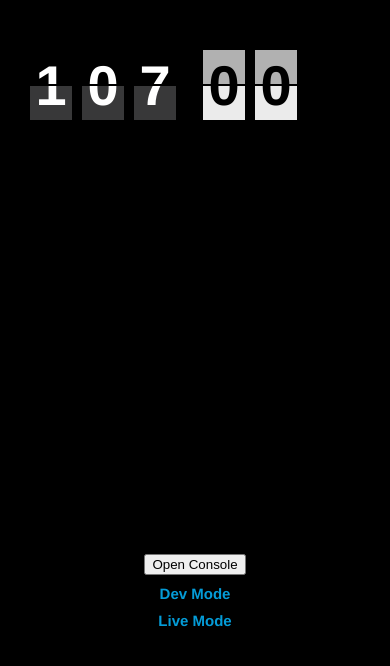
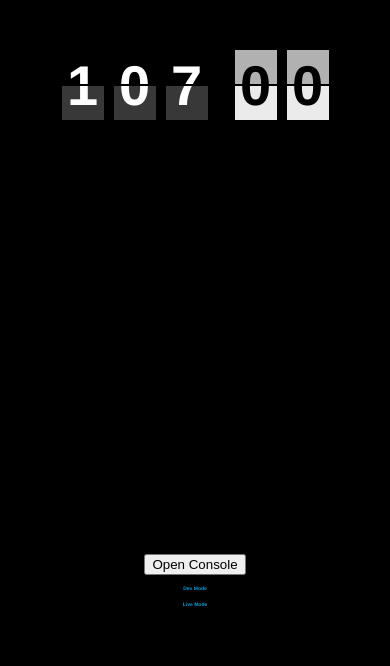
Before and after one commit to exrector/LOST-countdown-timer-Lost-TV-show, a plain HTML site: page index.html in a window 390 px wide. Drawn offline with nearby package versions, Linux system fonts and the light colour scheme.

Commit message:
Add files via upload

```diff
--- a/index.html
+++ b/index.html
@@ -18,7 +18,7 @@
             }
 
             .my-timer-container {
-                width: max-width: 100%;
+                width: 692px;
                 margin: 0 auto;
                 background: #000;
                 /box-shadow: 0px 0px 10px rgba(255, 255, 255, 0.5);
@@ -28,9 +28,9 @@
                 margin-bottom: 400px;
             }
 
-            @media only screen and (width: max-width: 100%) {
+            @media only screen and (max-width: 700px) {
                 .my-timer-container {
-                    width: max-width: 100%;
+                    width: 287px;
                 }
             }
 
@@ -38,7 +38,7 @@
                 text-align: center;
                 margin-top: 20px;
                 font-weight: bold;
-                font-size: 15px;
+                font-size: 5px;
             }
 
             .timer-mode {
```
Also changed, not shown: console.html (+1 -1 lines), README.md.
